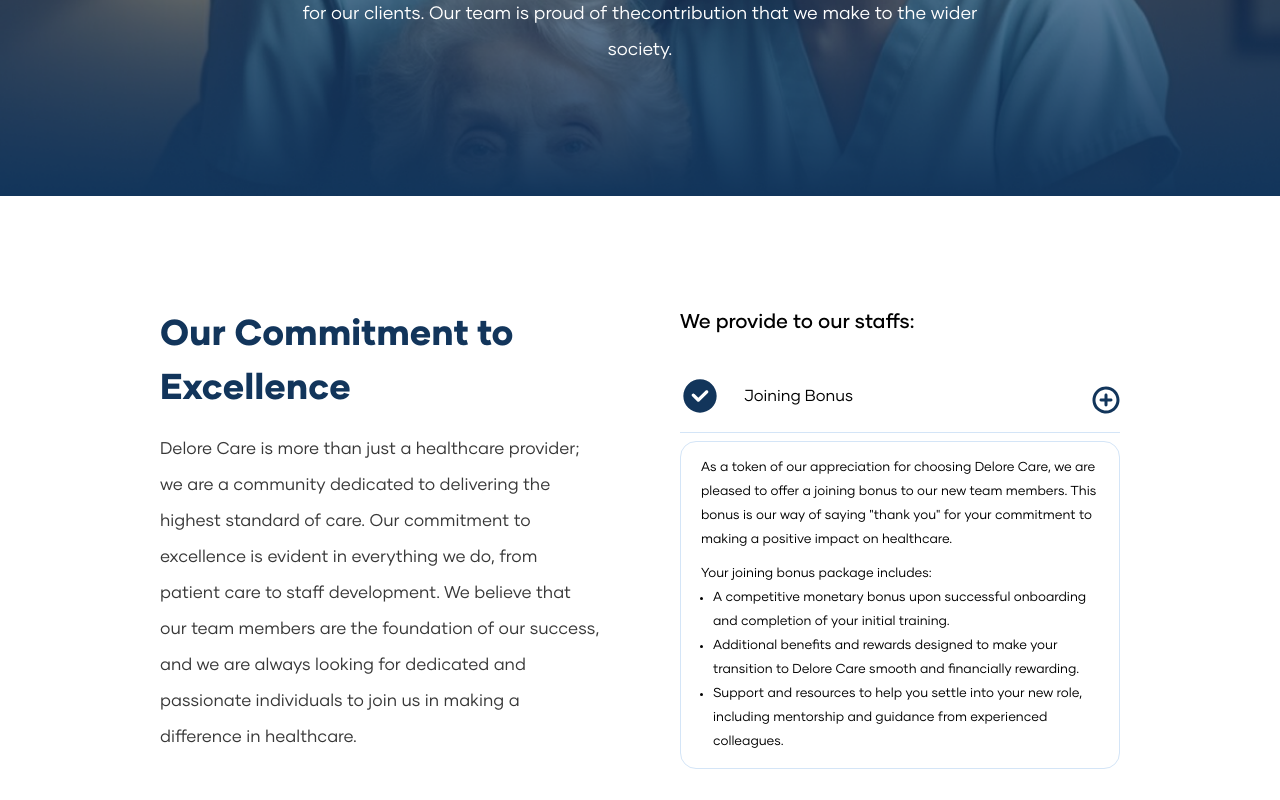
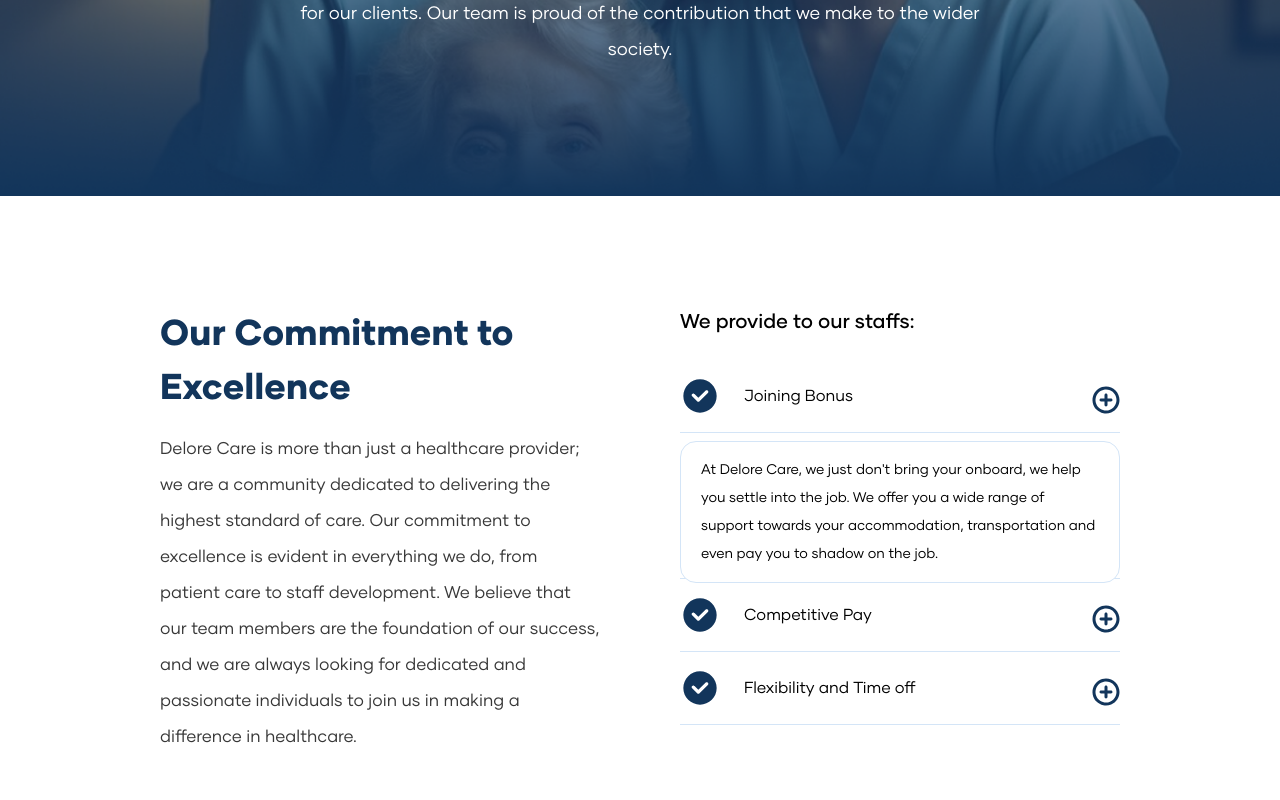
Before and after one commit to Tana00/delore-care, a Next.js app: page /careers in a window 1280 px wide. Both pictures are taken after a click on the icon 1105 px from the left and 1042 px from the top of the page. Shown: the part 642-1442 px from the top of the page. Built offline with nearby package versions, Linux system fonts and the light colour scheme.

Commit message:
update career page content

```diff
--- a/app/careers/page.js
+++ b/app/careers/page.js
@@ -3,6 +3,29 @@
 import Image from "next/image";
 import Link from "next/link";
 import CTAComponent from "@/components/home/cta";
+
+const provisions = [
+  {
+    title: "Joining Bonus",
+    desc: "At Delore Care, we just don't bring your onboard, we help you settle into the job. We offer you a wide range of support towards your accommodation, transportation and even pay you to shadow on the job.",
+  },
+  {
+    title: "Company Car",
+    desc: "We believe when you are well set up on the job, you do the job more effectively. We sometimes offer company car for you to do the job, pending when you are able to buy yours.",
+  },
+  {
+    title: "Personal Development and Training",
+    desc: "As part of our commitment to providing excellent services, we ensure our staff are trained. We have a comprehensive induction training, we undertake upskilling meetings regularly and also enrol our staff for specialist trainings as required.",
+  },
+  {
+    title: "Competitive Pay",
+    desc: "We are very much aware a good reward system motivates employees. At Delore Care, we do not just offer a competitive wage rate, we also add other bonuses such as mileage, gift vouchers , birthday bonus, just to mention a few.",
+  },
+  {
+    title: "Flexibility and Time off",
+    desc: "We prioritise work-life balance, we work with our staff to ensure they have the flexibility and time off they require as at when due. We also offer different work contracts just to ensure each staff is able to work effectively and cover their home front",
+  },
+];
 
 const Career = () => {
   const [showPopup, setShowPopup] = useState(null);
@@ -20,7 +43,7 @@
               provide care on a daily basis. We prioritise kindness as a mantra,
               and this is a strong factor in our recruitment. All checks are
               completed before anyone is engaged in providing care for our
-              clients. Our team is proud of thecontribution that we make to the
+              clients. Our team is proud of the contribution that we make to the
               wider society.
             </p>
           </div>
@@ -44,13 +67,7 @@
         <div className="">
           <p className="font-medium text-xl mb-6"> We provide to our staffs:</p>
           <ul>
-            {[
-              "Joining Bonus",
-              "Company Car",
-              "Personal Development and Training",
-              "Competitive Pay",
-              "Flexibility and Time Off",
-            ]?.map((item, i) => (
+            {provisions?.map((item, i) => (
               <li key={i} className="relative">
                 <div className="py-4 border-b border-blue-200 flex items-center justify-between w-full">
                   <div className="flex items-center">
@@ -68,7 +85,7 @@
                         />
                       </svg>
                     </div>
-                    <p className="ml-6 text-sm sm:text-base">{item}</p>
+                    <p className="ml-6 text-sm sm:text-base">{item?.title}</p>
                   </div>
                   <svg
                     width="30"
@@ -90,35 +107,10 @@
                 </div>
                 {showPopup === i && (
                   <div
-                    className="z-30 absolute mt-2 w-full h-auto rounded-2xl bg-white border border-blue-200 text-[13px] px-5 py-3.5 leading-6"
-                    style={{ boxShadow: "0px 20px 57px 0px #000001A" }}
+                    className="z-30 absolute mt-2 w-full h-auto rounded-2xl bg-white border border-blue-200 text-[13px] px-5 py-3.5 leading-6 shadow-[0_20px_57px_0_#000003d]"
+                    style={{ boxShadow: "0px 20px 57px 0px #000003D" }}
                   >
-                    <p>
-                      As a token of our appreciation for choosing Delore Care,
-                      we are pleased to offer a joining bonus to our new team
-                      members. This bonus is our way of saying "thank you" for
-                      your commitment to making a positive impact on healthcare.
-                    </p>
-                    <p className="mt-2.5">
-                      Your joining bonus package includes:
-                      <ul className="list-disc ml-3">
-                        <li>
-                          A competitive monetary bonus upon successful
-                          onboarding and completion of your initial training.
-                        </li>
-                        <li>
-                          Additional benefits and rewards designed to make your
-                          transition to Delore Care smooth and financially
-                          rewarding.
-                        </li>
-                        <li>
-                          Support and resources to help you settle into your new
-                          role, including mentorship and guidance from
-                          experienced colleagues.
-                        </li>
-                      </ul>
-                    </p>
-                    <ul></ul>
+                    <p className="text-sm leading-7">{item?.desc}</p>
                   </div>
                 )}
               </li>
@@ -167,10 +159,12 @@
         <div className="">
           <ul className="grid grid-cols-1 md:grid-cols-2 lg:grid-cols-1 gap-x-6">
             {[
-              "Registered Nurses",
-              "Specialist Nurses",
-              "Healthcare Support",
-              "Support Workers",
+              "Registered Nurse",
+              "Health Care Assistant",
+              "Live-In Carer",
+              "Care Coordinator",
+              "Field Supervisor",
+              "Care Manager",
             ]?.map((item) => (
               <li className="px-4 lg:px-10 py-6 sm:py-0 mb-5 border border-blue-light bg-blue-light flex flex-row items-center justify-between w-full h-[165px]">
                 <div className="flex flex-col items-center lg:items-start">
--- a/app/locations/page.js
+++ b/app/locations/page.js
@@ -99,9 +99,9 @@
                 <p className="font-semibold">Manager’s Telephone Number</p>
                 <p>44 (0) 2039357118</p>
                 <p className="font-semibold">Call</p>
-                <p>44 (0) 2039357118, 44 (0) 2080549264</p>
+                <p>44 (0) 2039357118, 44 (0) 1172422491</p>
                 <p className="font-semibold">Email</p>
-                <p>bristol@delorecare.com</p>
+                <p>info@delorecare.com</p>
               </div>
             </div>
           </div>
```
